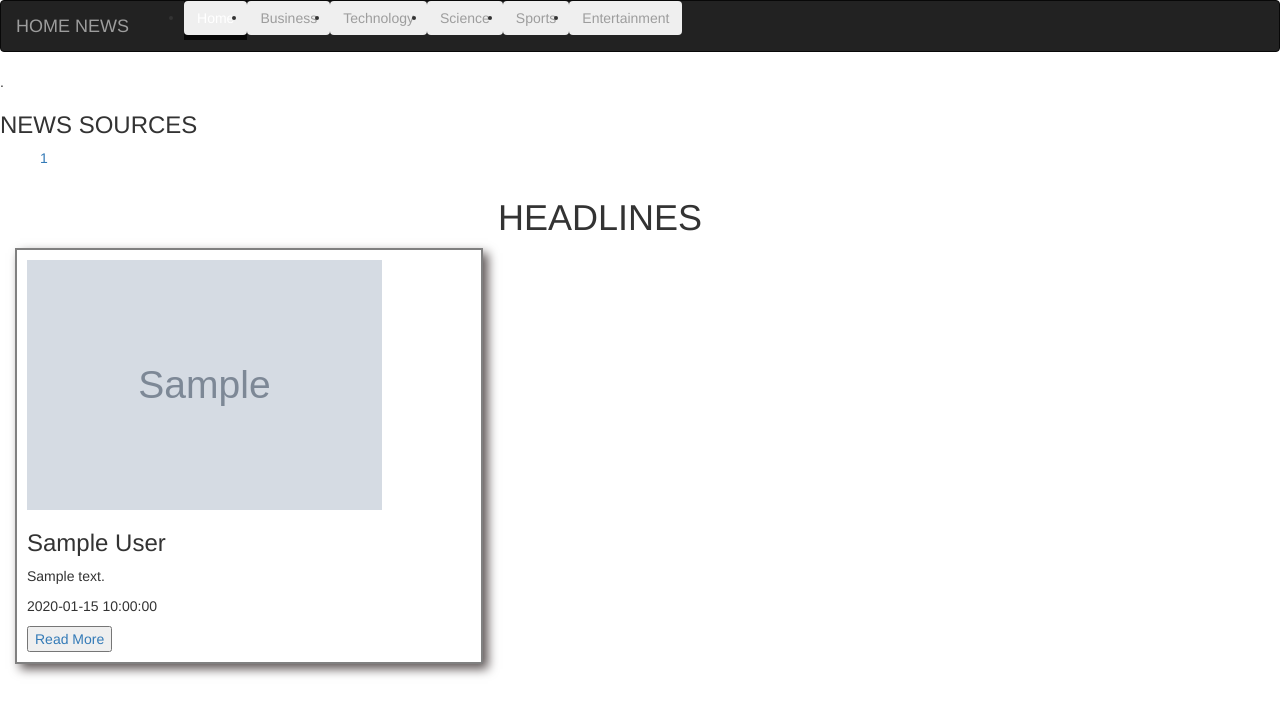
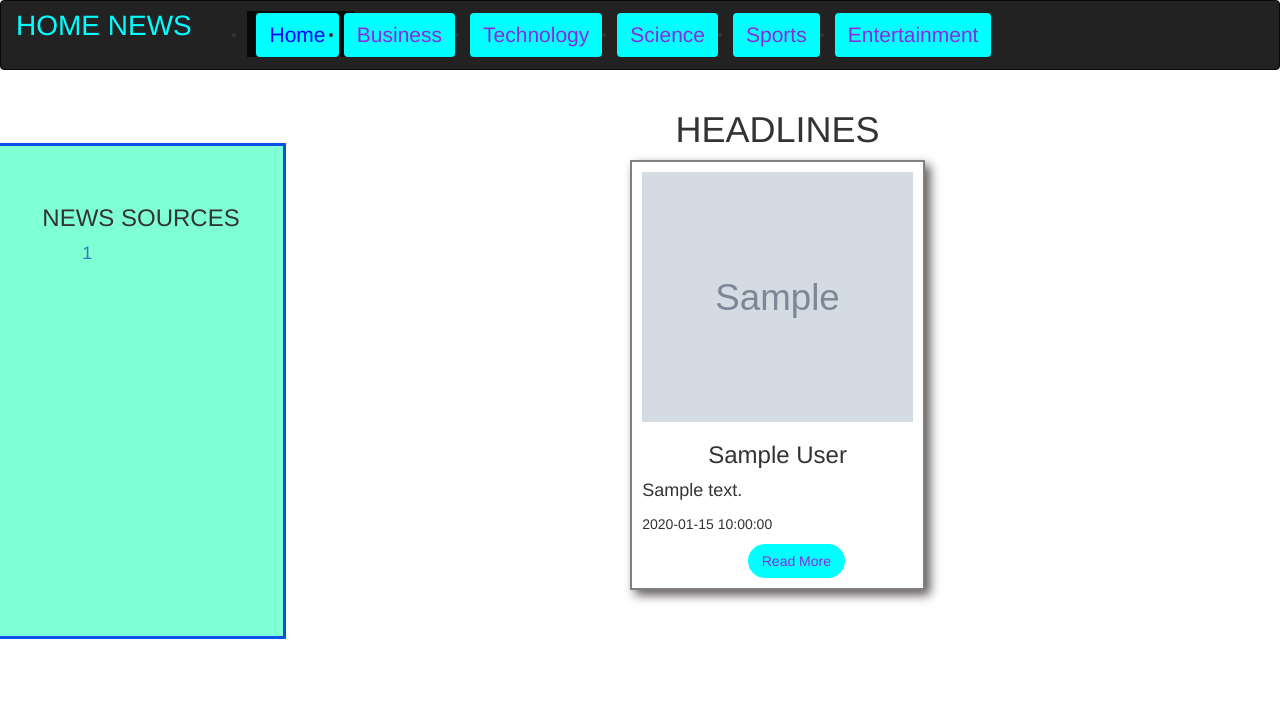
Before and after one commit to Memory-Wabwile/Home-News, a Flask app: template app/templates/index.html in a window 1280 px wide. Shown: the top 715 px of the page. Run offline with Flask 2, Linux system fonts and the light colour scheme; the template is opened without the code that fills it: most values are stand-ins (such as "Sample title", 1, 10 or a date in 2020); grey boxes marked "Sample" are stand-in pictures; some libraries are stand-ins or nearby versions.

Commit message:
style the page

```diff
--- a/app/templates/index.html
+++ b/app/templates/index.html
@@ -15,36 +15,37 @@
 
 <body>
     {% block content %}
-    <!-- <div class="row"> -->
-    <div class="c0l-md-4">
-        .
+    <div style="display: flex; flex-wrap: wrap;" class="row">
+        <div style="width: 23%; margin-top: 4%; font-size: large; border: 3px solid rgb(10, 80, 230); padding: 3%; background-color: aquamarine;" class="c0l-3">
+            <div class="container">
                 <h3> NEWS SOURCES</h3>
                 <ul>
                     {% for source in sources %}
-            <a href="/article/{{source.id}}">
+                    <a href="/article/{{source.url}}">
                         <p>{{ source.id}}</p>
                     </a>
                     {% endfor %}
                 </ul>
             </div>
+        </div>
 
-    <div class="col-md-8">
-        <div class="container">
+        <div style=" width: 75%; " class="col-md-9">
+
             <h1 style="text-align: center;">HEADLINES</h1>
 
-            <div class="row">
+            <div style="justify-content:space-evenly; background-color: white; display: flex; flex-wrap: wrap;" class="row">
                 {%for headlines in headlines%}
-                <div style=" padding:10px;width: 40%; border: 2px solid grey; box-shadow: 5px 5px 10px rgb(94, 86, 86);"
+                <div style="  margin-bottom: 5%; padding:10px;width: 30%; border: 2px solid grey; box-shadow: 5px 5px 10px rgb(94, 86, 86);"
                     class="card">
-                    <img src="{{headlines.urlToImage}}" alt="" width="80%" height="250">
+                    <img src="{{headlines.urlToImage}}" alt="" width="100%" height="250">
                     <div class="card-body">
-                        <h3>{{headlines.author}}</h3>
-                        <p>{{headlines.description}}</p>
+                        <h3 style="text-align: center;" >{{headlines.author}}</h3>
+                        <p style="font-size: large;" >{{headlines.description}}</p>
                         <p>{{headlines.publishedAt}}</p>
                     </div>
                     <div class="card-footer">
                         <a href="{{headlines.url}}">
-                            <button>Read More</button>
+                            <button style=" color: blueviolet; border: none; padding: 7px 14px; border-radius: 25px; margin-left:39%; background-color:aqua ;" >Read More</button>
                         </a>
                     </div>
 
@@ -52,9 +53,9 @@
 
                 {% endfor %}
             </div>
+
         </div>
     </div>
-    <!-- </div> -->
     {% endblock%}
 </body>
 
--- a/app/templates/navbar.html
+++ b/app/templates/navbar.html
@@ -1,5 +1,5 @@
 <div class="navbar navbar-inverse" role="navigation">
-    <div class="container-fluid">
+    <div style="height: 8vh;" class="container-fluid">
         <div class="navbar-header">
             <button type="button" class="navbar-toggle" data-toggle="collapse" data-target=".navbar-collapse">
                 <span class="sr-only">Toggle navigation</span>
@@ -7,33 +7,33 @@
                 <span class="icon-bar"></span>
                 <span class="icon-bar"></span>
             </button>
-            <a class="navbar-brand" href="/"> HOME NEWS </a>
+            <a  style="color: aqua; font-size: 2em;" class="navbar-brand" href="/"> HOME NEWS </a>
         </div>
         <div class="collapse navbar-collapse ">
-            <ul class="navbar-nav mr-auto">
+            <ul style="align-items: center; padding-top: 1%; padding-bottom: 1%;" class="navbar-nav mr-auto">
                 <li class="nav-item active">
-                    <a class="nav-link" href="/"><button type="button" class="btn btn-outline-success">Home
+                    <a class="nav-link" href="/"><button type="button" class="btn btn-outline" style="margin-right: 15px; margin-left: 10%; color: blue; background-color: aqua; font-size: 1.5em;">Home
                         </button><span class="sr-only">(current)</span></a>
                 </li>
                 <li class="nav-item">
                     <a class="nav-link" href="/{{'category/Business'}}"><button type="button"
-                            class="btn btn-outline-success">Business</button></a>
+                            class="btn btn-outline" style="margin-right: 15px; background-color: aqua; color: blueviolet; font-size: 1.5em;">Business</button></a>
                 </li>
                 <li class="nav-item">
                     <a class="nav-link" href="/{{'category/Technology'}}"><button type="button"
-                            class="btn btn-outline-success">Technology</button></a>
+                            class="btn btn-outline" style="margin-right: 15px; background-color: aqua; color: blueviolet; font-size: 1.5em;">Technology</button></a>
                 </li>
                 <li class="nav-item">
                     <a class="nav-link" href="/{{'category/Science'}}"><button type="button"
-                            class="btn btn-outline-success">Science</button></a>
+                            class="btn btn-outline" style="margin-right: 15px; background-color: aqua; color: blueviolet; font-size: 1.5em;">Science</button></a>
                 </li>
                 <li class="nav-item">
                     <a class="nav-link" href="/{{'category/Sports'}}"><button type="button"
-                            class="btn btn-outline-success">Sports</button></a>
+                            class="btn btn-outline" style="margin-right: 15px; background-color: aqua;color: blueviolet; font-size: 1.5em;">Sports</button></a>
                 </li>
                 <li class="nav-item">
                     <a class="nav-link" href="/{{'category/Entertainment'}}"><button type="button"
-                            class="btn btn-outline-success">Entertainment</button></a>
+                            class="btn btn-outline" style=" background-color: aqua; color: blueviolet; font-size: 1.5em;">Entertainment</button></a>
                 </li>
             </ul>
         </div>
```
Also changed, not shown: app/templates/category.html (+8 -6 lines). Lines whose indentation alone changed are shown as unchanged.
